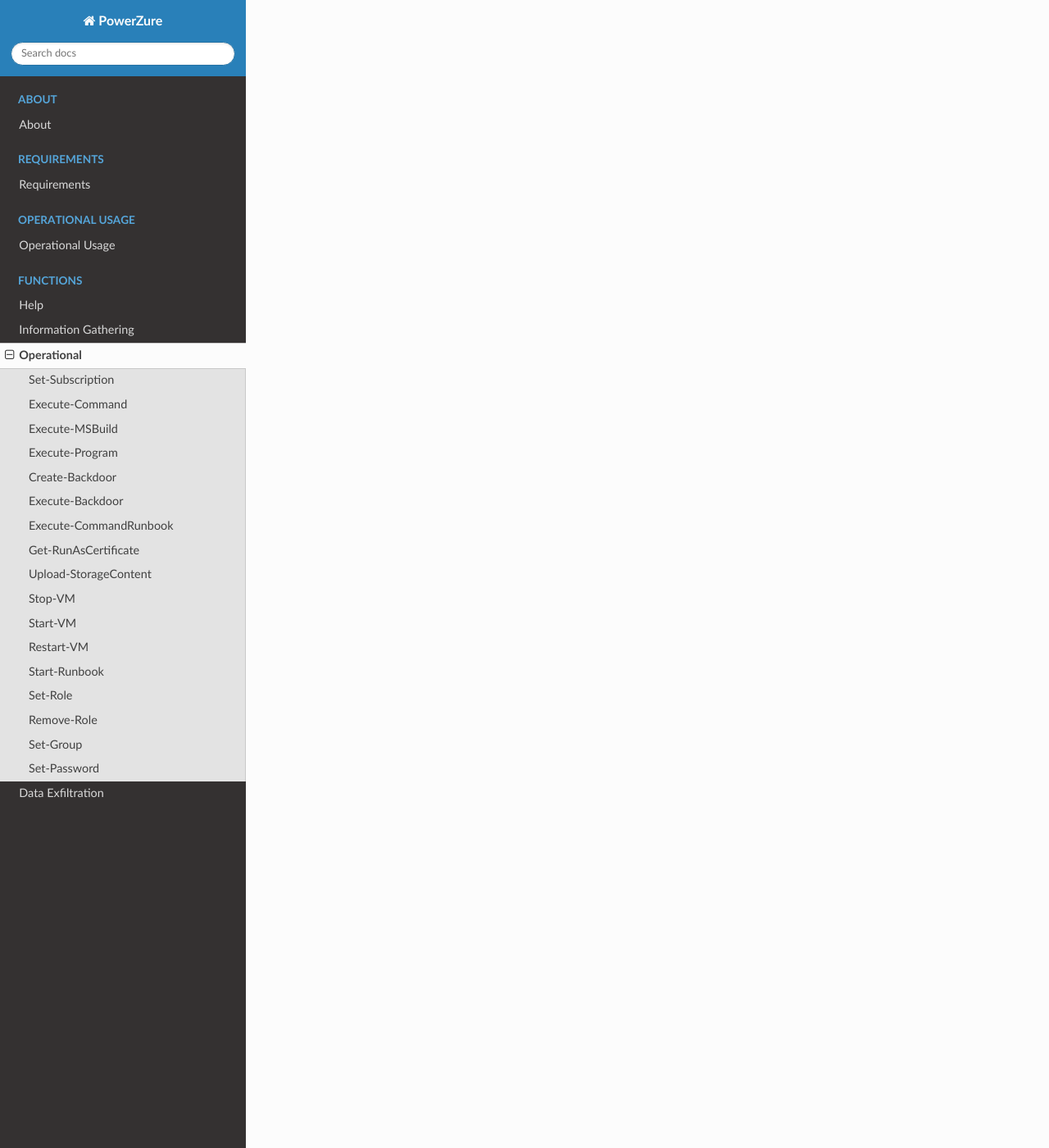
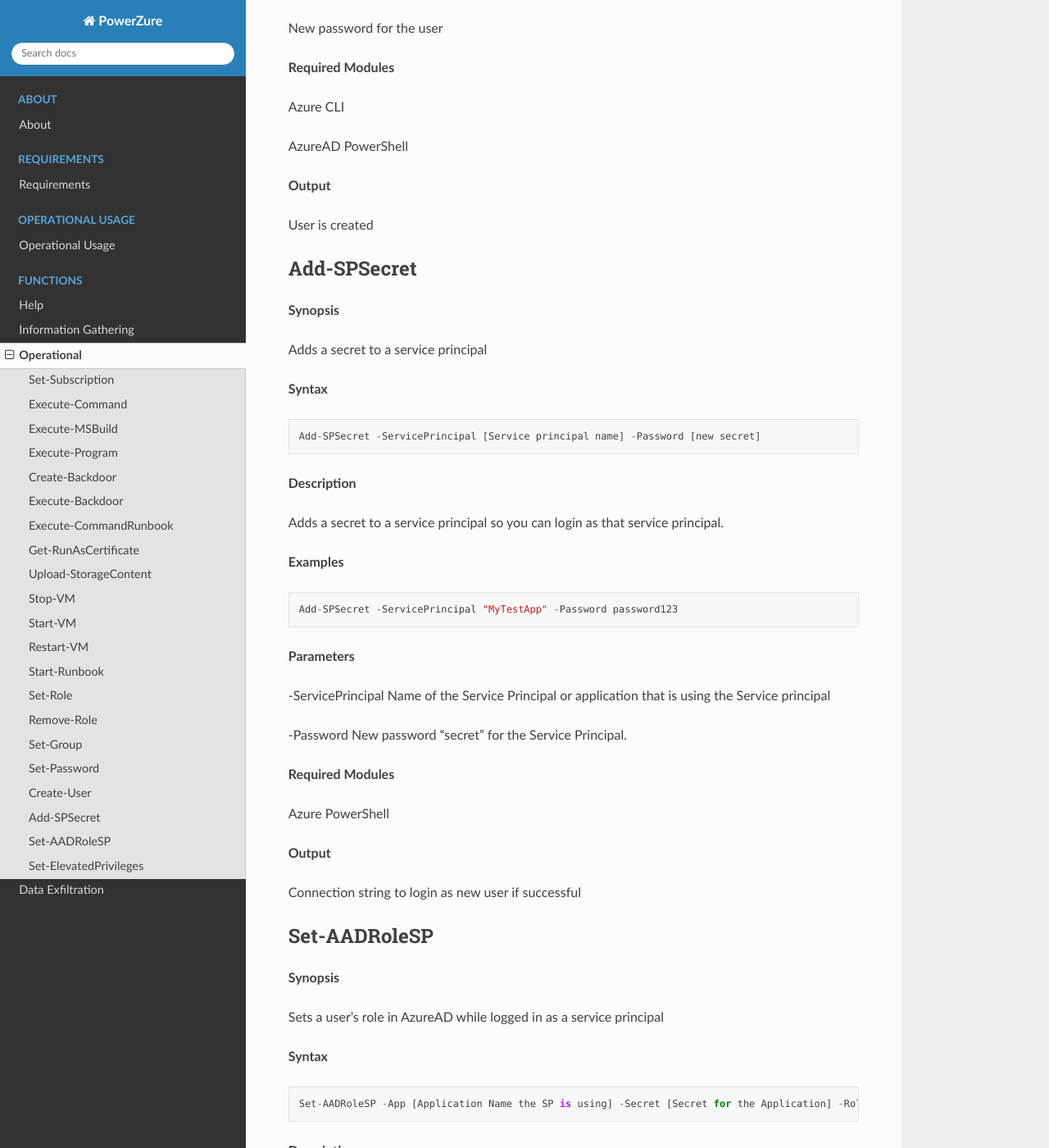
Before and after one commit to hausec/PowerZure, a Sphinx documentation site: the page built from docs/Functions/operational.rst, in a window 1280 px wide and 1400 px high, scrolled down 18854 px. Shown: the whole window at 82% size. Built offline with Sphinx 7.4.7 and the Read the Docs theme 2.0.0, drawn with Linux system fonts in a browser that asks for light colours; some of the changed text lies outside the part shown.

Commit message:
Added new functions, better login messages.

```diff
--- a/docs/Functions/operational.rst
+++ b/docs/Functions/operational.rst
@@ -1237,3 +1237,256 @@
 
 
 Password successfully set
+
+
+Create-User
+------------
+
+.. _**Synopsis**-32:
+
+**Synopsis**
+
+
+Creates a user in Azure Active Directory
+
+
+
+
+
+.. _**Syntax**-32:
+
+**Syntax**
+
+
+
+::
+
+   Create-User -Username [User Principal Name] -Password [Password]
+
+.. _**Description**-32:
+
+**Description**
+
+
+Creates a user in Azure Active Directory. Requires AAD PS Module.
+
+.. _**Examples**-32:
+
+**Examples**
+
+
+
+::
+
+   Create-User -Username 'test@test.com' -Password Password1234
+
+
+.. _**Parameters**-32:
+
+**Parameters**
+
+
+-Username
+
+Name of user including domain
+
+-Password
+
+New password for the user
+
+.. _required-modules-34:
+
+**Required Modules**
+
+
+Azure CLI
+
+AzureAD PowerShell
+
+.. _**Output**-32:
+
+**Output**
+
+
+User is created
+
+
+Add-SPSecret
+------------
+
+.. _**Synopsis**-32:
+
+**Synopsis**
+
+
+Adds a secret to a service principal
+
+
+.. _**Syntax**-32:
+
+**Syntax**
+
+
+::
+
+   Add-SPSecret -ServicePrincipal [Service principal name] -Password [new secret]
+
+.. _**Description**-32:
+
+**Description**
+
+
+Adds a secret to a service principal so you can login as that service principal.
+
+.. _**Examples**-32:
+
+**Examples**
+
+
+::
+
+   Add-SPSecret -ServicePrincipal "MyTestApp" -Password password123
+
+
+.. _**Parameters**-32:
+
+**Parameters**
+
+-ServicePrincipal
+Name of the Service Principal or application that is using the Service principal
+
+-Password
+New password "secret" for the Service Principal.
+
+.. _required-modules-34:
+
+**Required Modules**
+
+Azure PowerShell
+
+.. _**Output**-32:
+
+**Output**
+
+Connection string to login as new user if successful
+
+
+Set-AADRoleSP
+------------
+
+.. _**Synopsis**-32:
+
+**Synopsis**
+
+
+Sets a user's role in AzureAD while logged in as a service principal
+
+
+.. _**Syntax**-32:
+
+**Syntax**
+
+
+::
+
+   Set-AADRoleSP -App [Application Name the SP is using] -Secret [Secret for the Application] -Role [Name of desired role] -User [UserPrincipalName to be added to the role]
+
+.. _**Description**-32:
+
+**Description**
+
+
+This works by making a Graph API call because there's no possible way of doing this with the AzureAD module while logged in as a service principal. The role is also searched via API call if not using a role ID. Using a role ID will be more accurate. The token used to make the API request is gathered from Azure CLI
+
+.. _**Examples**-32:
+
+**Examples**
+
+::
+
+   Set-AADRoleSP -App MyTestApp -Secret password1234 -Role "Company Administrators" -User "Hausec@test.com"
+
+
+.. _**Parameters**-32:
+
+**Parameters**
+
+-App
+Name of the Application that the Service Principal is tied to
+
+-Secret
+Secret of the Application/Service Principal
+
+-Role
+Desired role
+
+-User
+User Principal Name to add to role
+
+.. _required-modules-34:
+
+**Required Modules**
+
+Azure CLI
+
+.. _**Output**-32:
+
+**Output**
+
+Success message
+
+
+
+Set-ElevatedPrivileges
+------------
+
+.. _**Synopsis**-32:
+
+**Synopsis**
+
+
+Elevates the user's privileges from Global Administrator in AzureAD to include User Access Administrator in Azure RBAC.
+
+
+.. _**Syntax**-32:
+
+**Syntax**
+
+
+::
+
+   Set-ElevatedPrivileges
+
+.. _**Description**-32:
+
+**Description**
+
+
+This works by making a Graph API call because there's no possible way of doing this with any PowerShell modules. You must be logged in as a user with Global Administator role assigned. You cannot elevate if you are a service principal; It's just not possible for some reason. The token used to make the API request is gathered from Azure CLI
+
+.. _**Examples**-32:
+
+**Examples**
+
+::
+
+   Set-ElevatedPrivileges
+
+
+.. _**Parameters**-32:
+
+**Parameters**
+
+None
+
+.. _required-modules-34:
+
+**Required Modules**
+
+Azure CLI
+
+.. _**Output**-32:
+
+**Output**
+
+Success message
```
Also changed, not shown: 1 other file.
